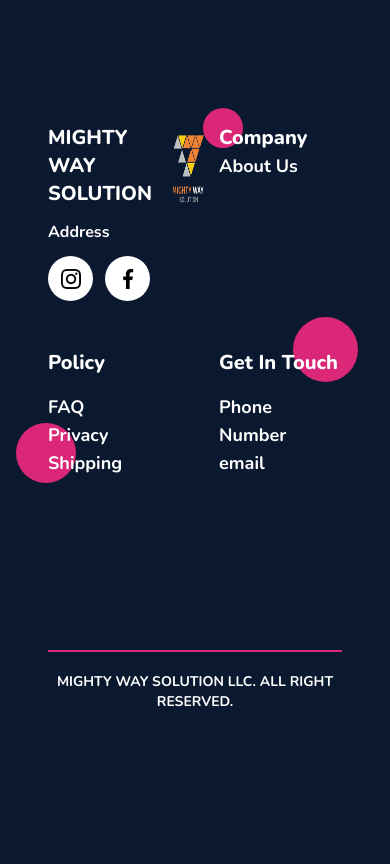
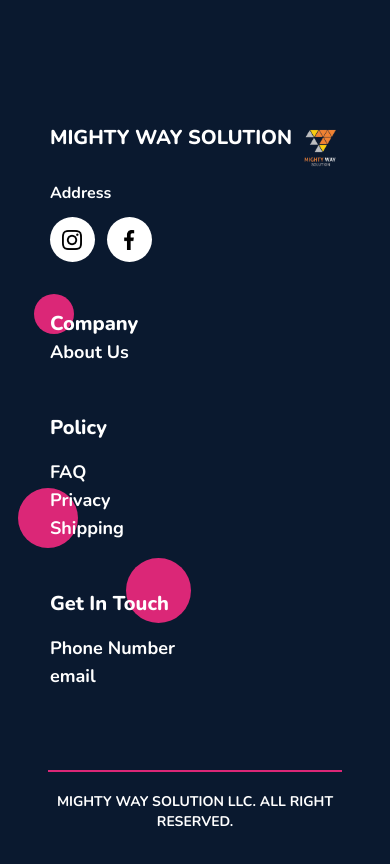
Before and after one commit to SibteDev72/mighty-way-solution, a Nuxt app: page / in a window 390 px wide. Shown: the part 3600-4464 px from the top of the page. Before the commit the page ends 4440 px from the top, so only its background shows below. Built offline with nearby package versions, Linux system fonts and the light colour scheme; a web font is replaced by a local one.

Commit message:
icon fix

```diff
--- a/components/Content/ContactUs.vue
+++ b/components/Content/ContactUs.vue
@@ -4,7 +4,7 @@
     class="w-full text-white py-[8rem] px-[3rem] min-h-[100vh] bg-bgPrimary flex gap-[5rem] flex-col justify-between items-center font-sans"
   >
     <div
-      class="grid gap-[3rem] grid-cols-2 place-items-baseline md:grid-cols-3 lg:grid-cols-4"
+      class="grid gap-[3rem] grid-cols-1 place-items-baseline md:grid-cols-3 lg:grid-cols-4"
     >
       <div class="flex flex-col items-start gap-3">
         <p class="font-extrabold text-xl flex gap-2">
```
